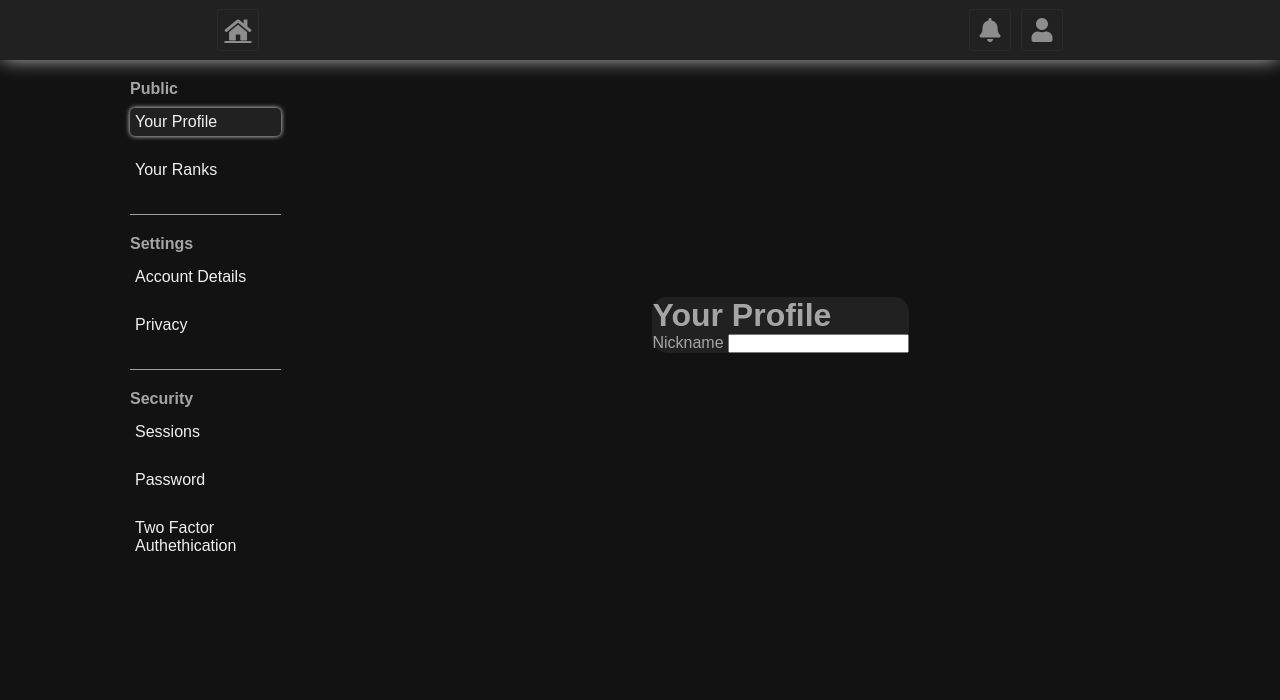
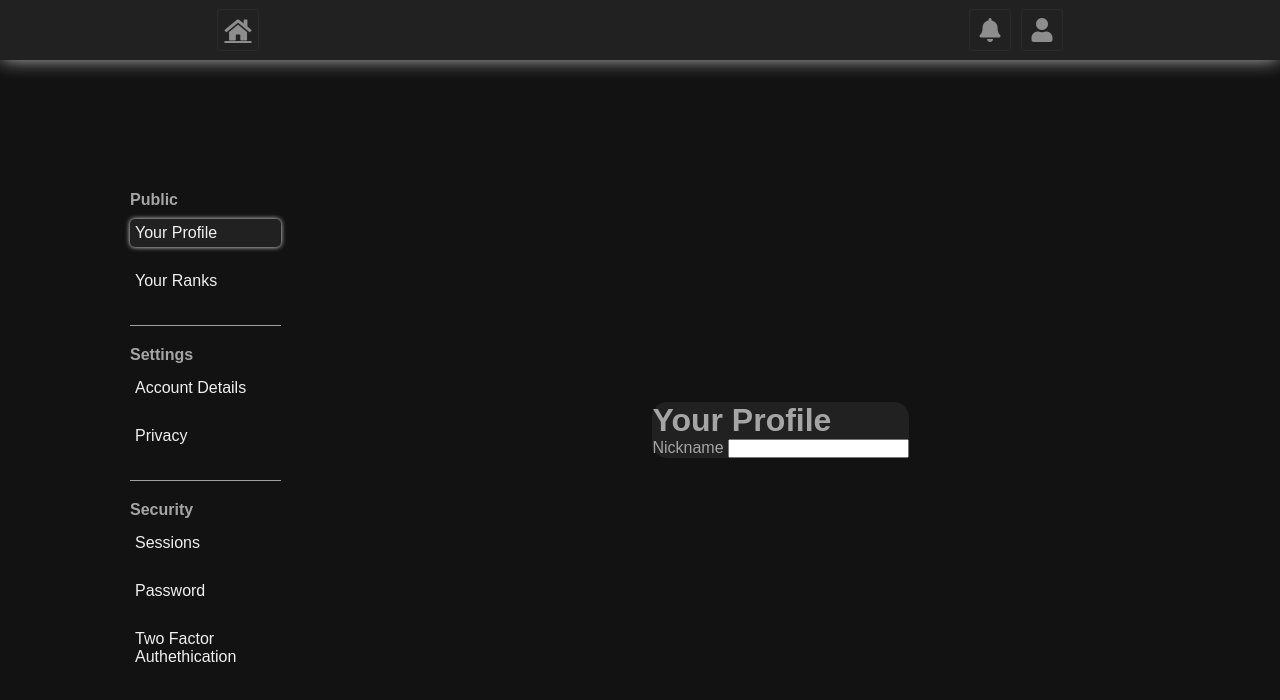
Before and after one commit to LuckyMika/ts-forum, a SvelteKit app: page /account/profile in a window 1280 px wide. Shown: the top 700 px of the page. Built offline with nearby package versions, Linux system fonts and the light colour scheme.

Commit message:
Fixed styles being wrong due to devtools desync (Fuck you chrome)

```diff
--- a/src/routes/+layout.svelte
+++ b/src/routes/+layout.svelte
@@ -10,6 +10,6 @@
 <style>
 	main {
 		margin-top: 60px;
-		min-height: calc(100vh - 60px);
+		height: calc(100vh - 60px);
 	}
 </style>
```
